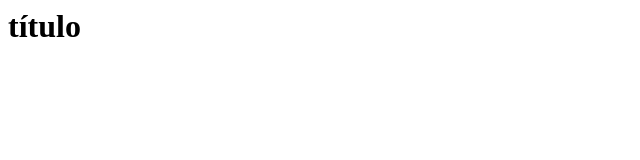
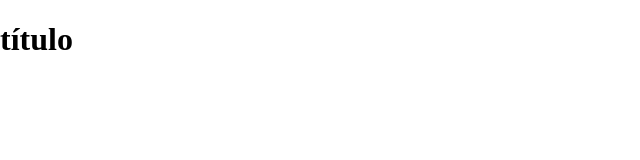
Before and after one commit to DeianT/portfolio-FrontEnd, a plain HTML site: page index.html in a window 1280 px wide. Shown: the whole page, without its empty margins (0-640 px from the left). Drawn offline with nearby package versions, Linux system fonts and the light colour scheme.

Commit message:
Normalize y css creado

```diff
--- a/index.html
+++ b/index.html
@@ -4,6 +4,8 @@
     <meta http-equiv="X-UA-Compatible" content="IE=edge">
     <meta name="viewport" content="width=device-width, initial-scale=1.0">
     <title>Document</title>
+    <link rel="stylesheet" href="https://necolas.github.io/normalize.css/8.0.1/normalize.css">
+    <link rel="stylesheet" href="css/styles.css">
 </head>
 <body>
     <h1>título</h1>
```
Also changed, not shown: css/styles.css (added).
